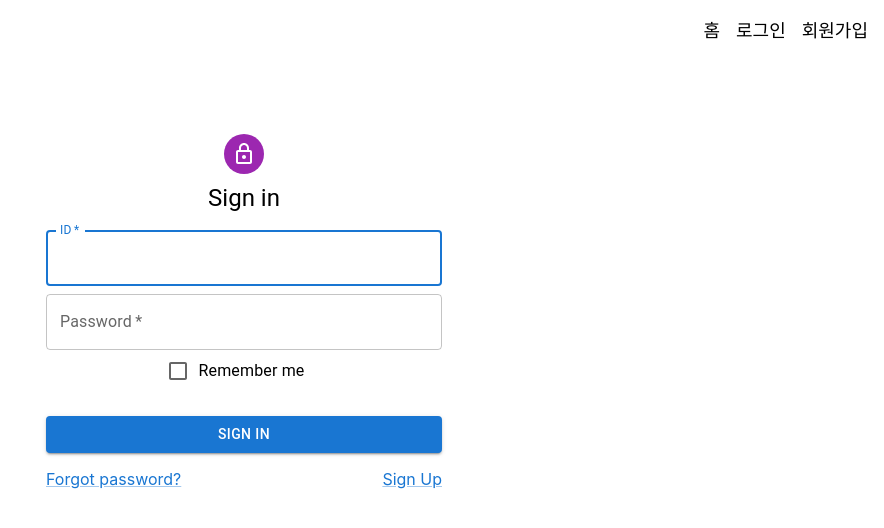
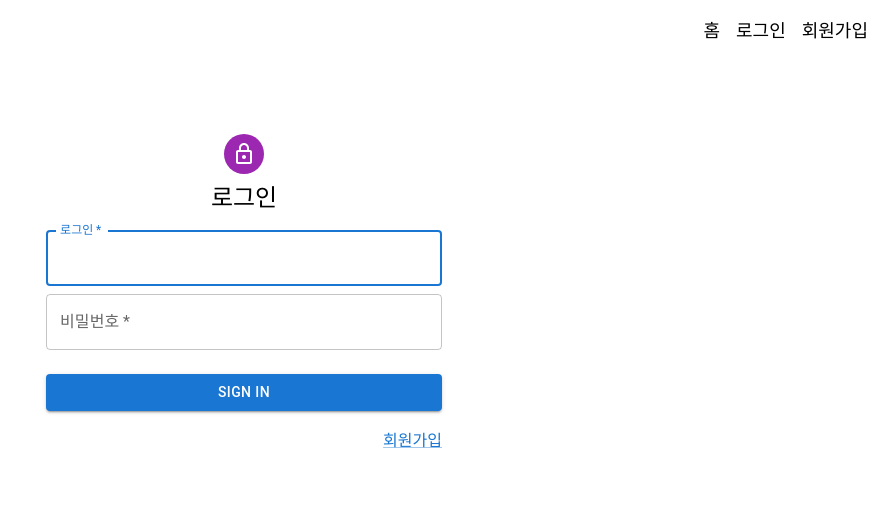
Before and after one commit to strokeincoding/AIVLE-SCHOOL-4TH-BIG-PROJECT-30, a React (Create React App) app in the folder front/: page /login in a window 1280 px wide. Shown: the top 528 px of the page, without its empty margins (396-1280 px from the left). Built offline with nearby package versions, Linux system fonts and the light colour scheme.

Commit message:
login, signup 수정

```diff
--- a/front/src/pages/Join.js
+++ b/front/src/pages/Join.js
@@ -2,10 +2,9 @@ import React, { useState,useEffect } from 'react';
 import axios from 'axios';
 import { useNavigate } from 'react-router-dom';
 import { TextField, Button, Select, MenuItem, InputLabel, FormControl, Box, Container, Typography } from '@mui/material';
-// import { useNavigate } from 'react-router-dom';
-// import { TextField, Button, Select, MenuItem, InputLabel, FormControl, Box, Container, Typography } from '@mui/material';
 import CssBaseline from '@mui/material/CssBaseline';
-
+import LockOutlinedIcon from '@mui/icons-material/LockOutlined';
+import Avatar from '@mui/material/Avatar';
 
 function Register() {
     const [formData, setFormData] = useState({
@@ -22,7 +21,6 @@ function Register() {
     const [env, setEnv] = useState([]);  // 작업 환경 상태
     const navigate = useNavigate();
     // 기술 스택 데이터 불러오기
-
     useEffect(() => {
         fetch('http://localhost:8000/user/TechnologyStack/')
             .then(response => response.json())
@@ -32,7 +30,6 @@ function Register() {
                 console.error('Error fetching tech stacks:', error);
             });
     }, []);  // 빈 의존성 배열로 마운트 시에만 호출
-
 
     // 선호 직종 데이터 불러오기
     useEffect(() => {
@@ -45,7 +42,6 @@ function Register() {
             });
     }, []);  // 빈 의존성 배열로 마운트 시에만 호출
 
-
     // 작업 환경 데이터 불러오기
     useEffect(() => {
         fetch('http://localhost:8000/user/Env/')
@@ -56,7 +52,6 @@ function Register() {
                 console.error('Error fetching tech stacks:', error);
             });
     }, []);  // 빈 의존성 배열로 마운트 시에만 호출
-
 
     // CSRF 토큰을 가져오는 함수
     const getCsrfToken = () => {
@@ -75,7 +70,6 @@ function Register() {
     };
     // const handleInputChange = (event) => {
     //     const { name, value } = event.target;
-
     //     // 'value'가 문자열이 아니라 배열이어야 합니다. Material-UI는 다중 선택에서 배열을 제공합니다.
     //     // 만약 문자열이 올 수도 있다면, 문자열을 배열로 변환해야 합니다.
     //     let newValue;
@@ -85,10 +79,8 @@ function Register() {
     //         // Material-UI는 다중 선택을 위해 배열을 반환합니다.
     //         newValue = value;
     //     }
-
     //     // 'newValue'를 정수 배열로 변환합니다.
     //     const intValueArray = newValue.map((item) => parseInt(item));
-
     //     setFormData({
     //         ...formData,
     //         [name]: intValueArray,
@@ -96,7 +88,6 @@ function Register() {
     // };
     const handleInputChange = (event) => {
         const { name, value } = event.target;
-
         // 'value'가 문자열이 아니라 배열이어야 합니다. Material-UI는 다중 선택에서 배열을 제공합니다.
         // 만약 문자열이 올 수도 있다면, 문자열을 배열로 변환해야 합니다.
         let newValue;
@@ -106,10 +97,8 @@ function Register() {
             // Material-UI는 다중 선택을 위해 배열을 반환합니다.
             newValue = value;
         }
-
         // 'newValue'를 정수 배열로 변환합니다.
         const intValueArray = newValue.map((item) => parseInt(item));
-
         setFormData({
             ...formData,
             [name]: intValueArray,
@@ -124,7 +113,6 @@ function Register() {
       };
     const handleChange2 = (event) => {
       const { name, value } = event.target;
-
       // 'value'가 문자열이 아니라 배열이어야 합니다. Material-UI는 다중 선택에서 배열을 제공합니다.
       // 만약 문자열이 올 수도 있다면, 문자열을 배열로 변환해야 합니다.
       let newValue;
@@ -135,16 +123,13 @@ function Register() {
       } else {
         newValue = [value]; // 다른 형식인 경우 배열로 변환
       }
-
       // 'newValue'를 정수 배열로 변환합니다.
       const intValueArray = newValue.map((item) => parseInt(item));
-
       setFormData({
         ...formData,
         [name]: intValueArray,
       });
     };
-
 
     const handleSubmit = (e) => {
       e.preventDefault();
@@ -162,78 +147,70 @@ function Register() {
       .catch(err => {
           console.error(err);
           // 에러 처리
-          if (err.response && err.response.data) {
-            const emailErrors = err.response.data.email || [];
-            const nicknameErrors = err.response.data.nickname || [];
-            if (emailErrors.length > 0){
-                alert(emailErrors[0]);
-            }
-            if (nicknameErrors.length > 0){
-                alert(nicknameErrors[0]);
-            }
-          }
       });
   };
-
 
   return (
 <Container component="main" maxWidth="xs">
 <CssBaseline />
 <Box sx={{ marginTop: 8, display: 'flex', flexDirection: 'column', alignItems: 'center' }}>
-            <Typography component="h1" variant="h5">Register</Typography>
+<Avatar sx={{ m: 1, bgcolor: 'secondary.main' }}>
+<LockOutlinedIcon />
+</Avatar>
+<Typography component="h1" variant="h5">회원가입</Typography>
 <Box component="form" onSubmit={handleSubmit} noValidate sx={{ mt: 3 }}>
 <TextField
                     margin="normal"
                     required
                     fullWidth
                     name="nickname"
-                    label="Nickname"
+                    label="아이디"
                     type="text"
                     id="nickname"
                     value={formData.nickname}
                     onChange={handleChange}
-                    placeholder="Nickname"
+                    placeholder="아이디"
                 />
 <TextField
                     margin="normal"
                     required
                     fullWidth
                     name="email"
-                    label="Email Address"
+                    label="이메일"
                     type="email"
                     id="email"
                     autoComplete="email"
                     value={formData.email}
                     onChange={handleChange}
-                    placeholder="Email"
+                    placeholder="이메일"
                 />
 <TextField
                     margin="normal"
                     required
                     fullWidth
                     name="name"
-                    label="Name"
+                    label="이름"
                     type="text"
                     id="name"
                     value={formData.name}
                     onChange={handleChange}
-                    placeholder="Name"
+                    placeholder="이름"
                 />
 <TextField
                     margin="normal"
                     required
                     fullWidth
                     name="password"
-                    label="Password"
+                    label="비밀번호"
                     type="password"
                     id="password"
                     autoComplete="current-password"
                     value={formData.password}
                     onChange={handleChange}
-                    placeholder="Password"
+                    placeholder="비밀번호"
                 />
 <FormControl fullWidth margin="normal">
-                    <InputLabel id="occupation-label">Occupation</InputLabel>
+<InputLabel id="occupation-label">희망 직종</InputLabel>
 <Select
                         labelId="occupation-label"
                         id="occupation"
@@ -264,7 +241,7 @@ function Register() {
 </Select>
 </FormControl>
 <FormControl fullWidth margin="normal">
-                    <InputLabel id="env-label">Environment</InputLabel>
+<InputLabel id="env-label">선호 환경</InputLabel>
 <Select
                         labelId="env-label"
                         id="env"
@@ -292,5 +269,4 @@ function Register() {
 );
 }
 
-
 export default Register;
--- a/front/src/pages/Login.js
+++ b/front/src/pages/Login.js
@@ -3,9 +3,7 @@ import React, { Component } from 'react';
 import { Navigate, useNavigate } from 'react-router-dom';
 import { useAuth } from '../context/AuthContext';
 import TextField from '@mui/material/TextField';
-import Checkbox from '@mui/material/Checkbox';
 import Button from '@mui/material/Button';
-import FormControlLabel from '@mui/material/FormControlLabel';
 import Link from '@mui/material/Link';
 import Grid from '@mui/material/Grid';
 import Typography from '@mui/material/Typography';
@@ -13,6 +11,7 @@ import LockOutlinedIcon from '@mui/icons-material/LockOutlined';
 import Avatar from '@mui/material/Avatar';
 import Box from '@mui/material/Box';
 import Container from '@mui/material/Container';
+
 
 
 
@@ -43,9 +42,6 @@ class Login extends Component {
     // 로그인 시도 후 성공 시 홈으로 리디렉션
     this.props.login(username, password, () => {
       this.props.navigate('/first'); // 여기에서 홈으로 이동
-    }, (errorMsg) => {
-      // 로그인 실패 시 에러 메시지 업데이트
-      alert(errorMsg);
     });
   };
 
@@ -72,9 +68,9 @@ class Login extends Component {
           <LockOutlinedIcon />
         </Avatar>
         <Typography component="h1" variant="h5">
-              Sign in
+              로그인
         </Typography>
-        <TextField label="ID"
+        <TextField label="로그인"
           required
           fullWidth
           name="username"
@@ -84,7 +80,7 @@ class Login extends Component {
           margin="normal"
         />
         <TextField
-          label="Password"
+          label="비밀번호"
           type="password"
           required
           fullWidth
@@ -92,11 +88,6 @@ class Login extends Component {
           value={password}
           onChange={this.handleInputChange}
           autoComplete="current-password"
-        />
-        <FormControlLabel
-          control={<Checkbox value="remember"
-          color="primary" />}
-          label="Remember me"
         />
         <Button
           type="submit"
@@ -107,10 +98,9 @@ class Login extends Component {
         </Button>
         <Grid container>
           <Grid item xs>
-            <Link href="#">Forgot password? </Link>
           </Grid>
           <Grid item>
-            <Link href="Join">Sign Up</Link>
+            <Link href="Join">회원가입</Link>
           </Grid>
         </Grid>
       </Box>
```
Also changed, not shown: 1 other file (tests, documents, lock files or other folders). Lines whose indentation alone changed are shown as unchanged.
